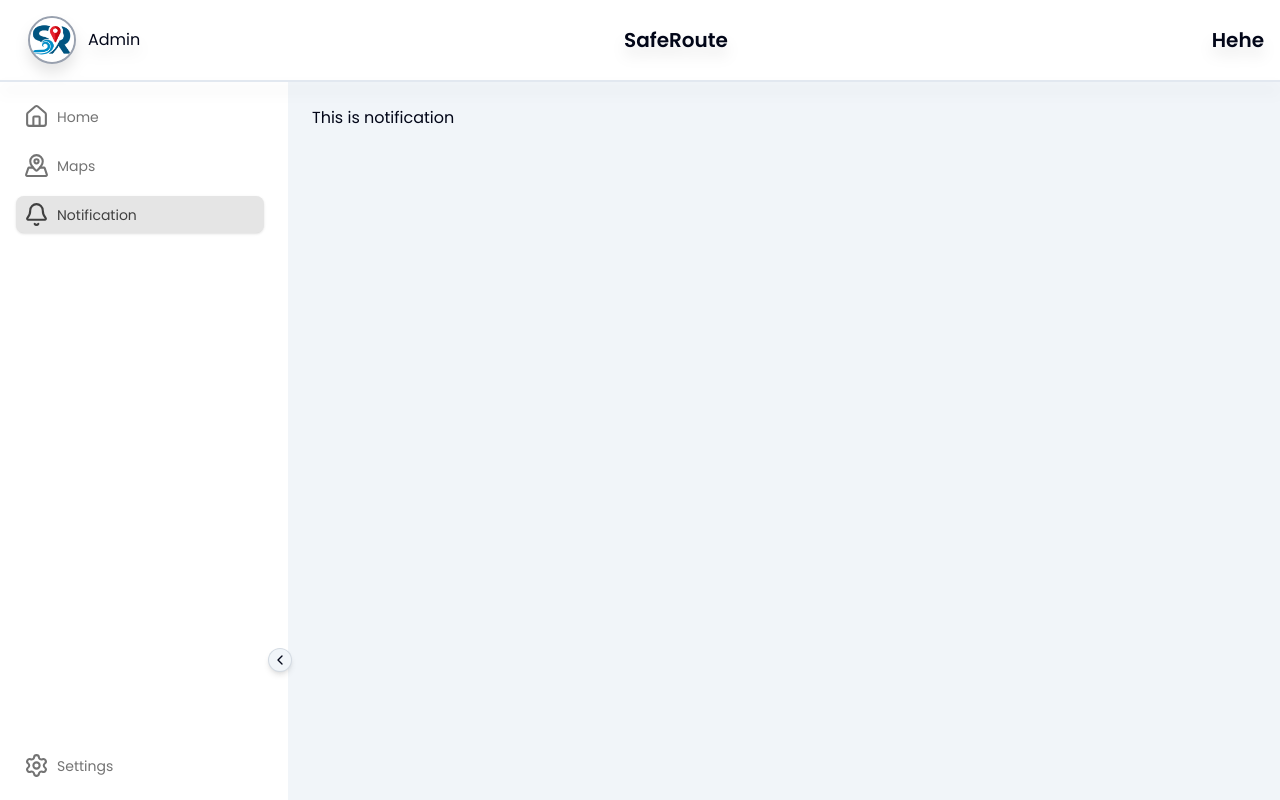
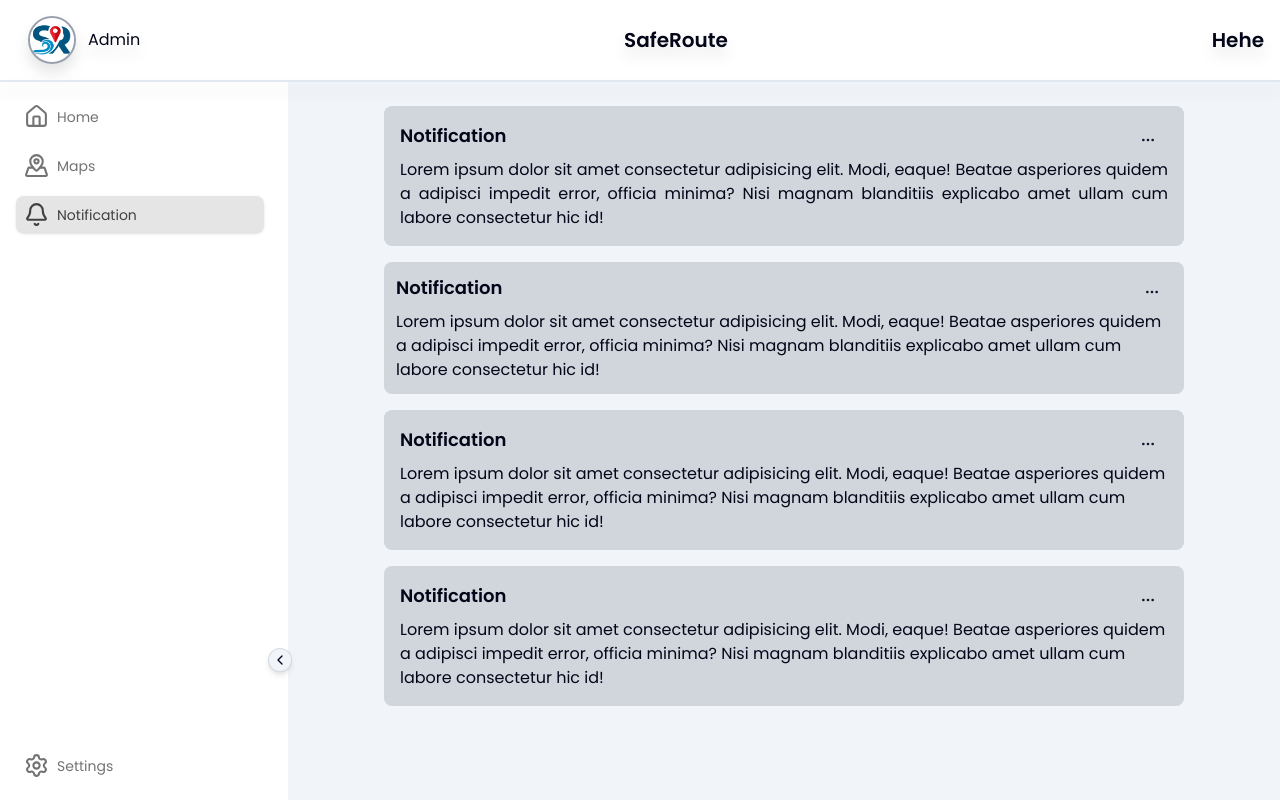
Before and after one commit to iamvinxz/SafeRoute-Admin-, a Next.js app: page /notification in a window 1280 px wide. Built offline with nearby package versions, Linux system fonts and the light colour scheme.

Commit message:
notifications

```diff
--- a/app/notification/page.tsx
+++ b/app/notification/page.tsx
@@ -1,7 +1,94 @@
-import React from "react";
+"use client";
+
+import { Button } from "@/components/ui/button";
+import { Ellipsis } from "lucide-react";
+import { useState } from "react";
 
 const Notification = () => {
-  return <div>This is notification</div>;
+  const [modal, setModal] = useState(false);
+
+  const handleModal = () => {
+    setModal(!modal);
+  };
+
+  return (
+    <div className="flex flex-col gap-4 justify-center items-center">
+      <div className="bg-gray-300 max-w-200 rounded-md p-4">
+        <div className="flex justify-between">
+          <h2 className="font-semibold text-lg">Notification</h2>
+          <Button
+            variant={"link"}
+            className="cursor-pointer"
+            onClick={handleModal}
+          >
+            <Ellipsis />
+          </Button>
+        </div>
+        {modal && (
+          <div className="bg-gray-500 absolute right-140 top-35 w-20 p-2 rounded-md text-white drop-shadow-lg">
+            <ul>
+              <li className="flex flex-col">
+                <Button variant={"link"} className="text-white no-underline">
+                  Delete
+                </Button>
+                <Button variant={"link"} className="text-white">
+                  Check
+                </Button>
+              </li>
+            </ul>
+          </div>
+        )}
+        <p className="text-justify">
+          Lorem ipsum dolor sit amet consectetur adipisicing elit. Modi, eaque!
+          Beatae asperiores quidem a adipisci impedit error, officia minima?
+          Nisi magnam blanditiis explicabo amet ullam cum labore consectetur hic
+          id!
+        </p>
+      </div>
+      <div className="bg-gray-300 max-w-200 rounded-md p-3">
+        <div className="flex justify-between">
+          <h2 className="font-semibold text-lg">Notification</h2>
+          <Button variant={"link"} className="cursor-pointer">
+            <Ellipsis />
+          </Button>
+        </div>
+        <p className="">
+          Lorem ipsum dolor sit amet consectetur adipisicing elit. Modi, eaque!
+          Beatae asperiores quidem a adipisci impedit error, officia minima?
+          Nisi magnam blanditiis explicabo amet ullam cum labore consectetur hic
+          id!
+        </p>
+      </div>
+      <div className="bg-gray-300 max-w-200 rounded-md p-4">
+        <div className="flex justify-between">
+          <h2 className="font-semibold text-lg">Notification</h2>
+          <Button variant={"link"} className="cursor-pointer">
+            <Ellipsis />
+          </Button>
+        </div>
+        <p className="">
+          Lorem ipsum dolor sit amet consectetur adipisicing elit. Modi, eaque!
+          Beatae asperiores quidem a adipisci impedit error, officia minima?
+          Nisi magnam blanditiis explicabo amet ullam cum labore consectetur hic
+          id!
+        </p>
+      </div>
+      <div className="bg-gray-300 max-w-200 rounded-md p-4">
+        <div className="flex justify-between">
+          <h2 className="font-semibold text-lg">Notification</h2>
+          <Button variant={"link"} className="cursor-pointer">
+            <Ellipsis />
+          </Button>
+        </div>
+        <p className="">
+          Lorem ipsum dolor sit amet consectetur adipisicing elit. Modi, eaque!
+          Beatae asperiores quidem a adipisci impedit error, officia minima?
+          Nisi magnam blanditiis explicabo amet ullam cum labore consectetur hic
+          id!
+        </p>
+      </div>
+    </div>
+  );
 };
 
 export default Notification;
--- a/app/page.tsx
+++ b/app/page.tsx
@@ -13,6 +13,7 @@ const Home = () => {
     */}
       <div className="flex flex-col gap-15">
         <div>
+          <h1>Welcome to SafeRoute, John Doe!</h1>
           <div>
             <h1 className="text-2xl font-semibold">Dashboard</h1>
             <div className="flex gap-5 my-3 w-full">
```
